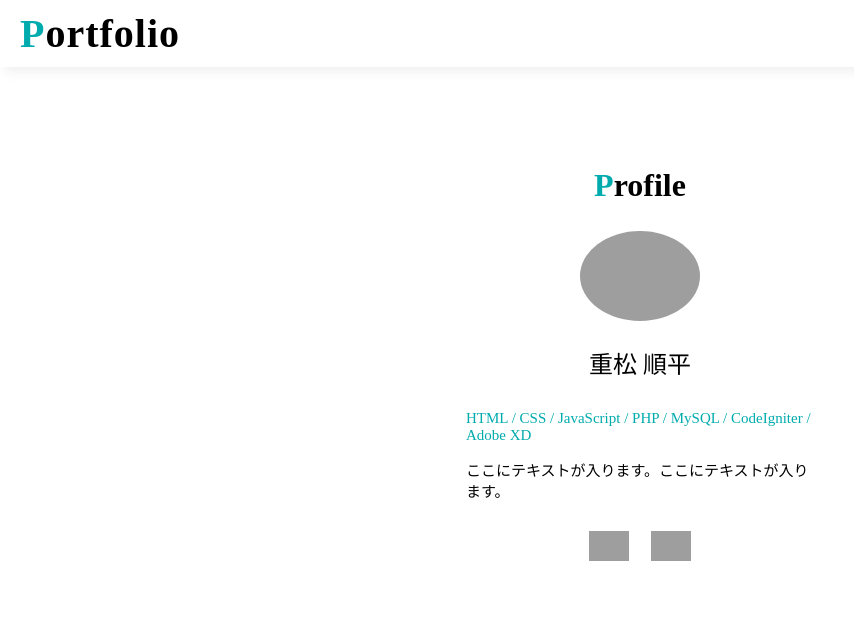
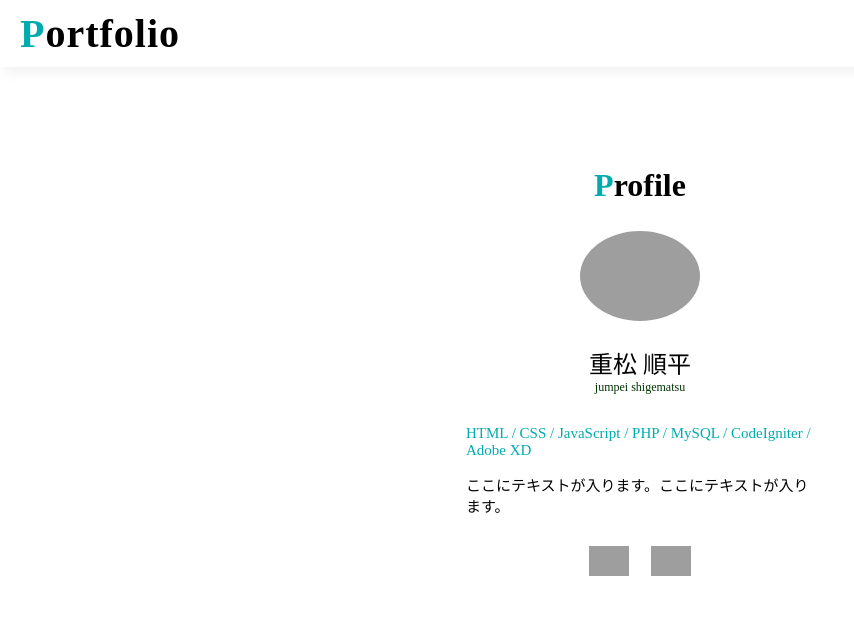
Before and after one commit to JP060404/PortfolioSample2, a PHP site: page / in a window 1280 px wide. Shown: the top 635 px of the page, without its empty margins (0-854 px from the left). Run offline with PHP 8.4, Linux system fonts and the light colour scheme; grey boxes are pictures that could not be loaded.

Commit message:
英語表記名前追加

```diff
--- a/index.html
+++ b/index.html
@@ -39,6 +39,7 @@
               <div class="item-list">
                   <img src="img/JS portlait.JPG" alt="プロフィール画像">
                   <b>重松 順平</b>
+                  <p class="name-english">jumpei shigematsu</p>
                   <p class="color-green">HTML / CSS / JavaScript / PHP / MySQL / CodeIgniter / Adobe XD</p>
                   <p>ここにテキストが入ります。ここにテキストが入ります。</p>
               </div>
--- a/style.css
+++ b/style.css
@@ -57,7 +57,16 @@ body {
     display: block;
     font-size: 24px;
     font-weight: normal;
-    margin: 20px 0 30px;
+    margin: 20px 0 0px;
+}
+
+.item-list .name-english {
+    display: block;
+    font-size: 12px;
+    font-weight: normal;
+    margin: 0 0 30px;
+    text-align: center;
+    color: #030
 }
 
 .item-list p {
```
